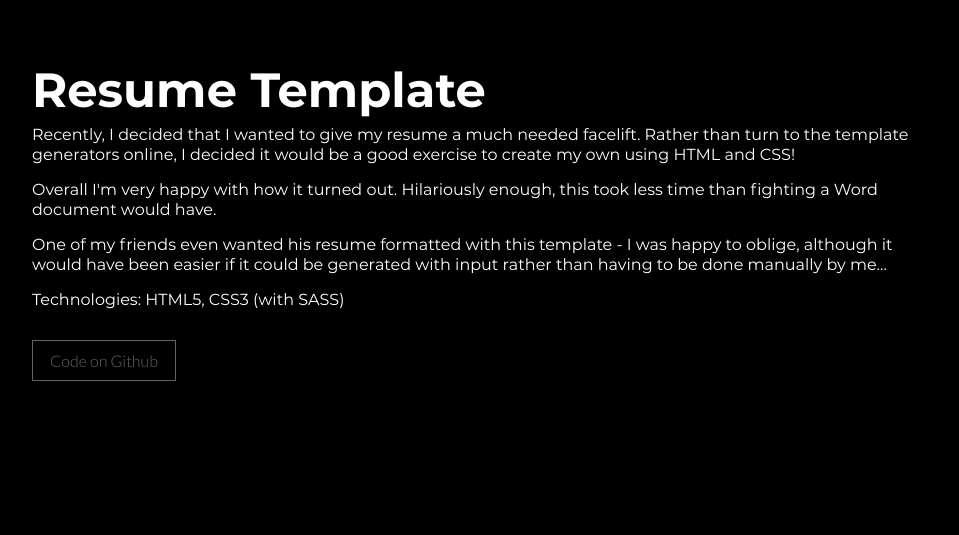
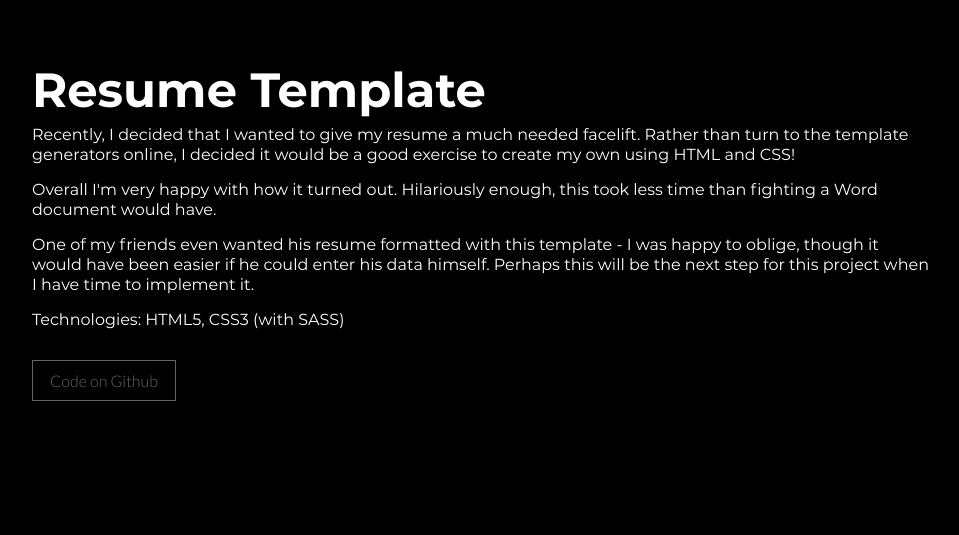
Before and after one commit to SwiftSwaff/portfolio, a PHP site: page /overviews/resume_template in a window 1280 px wide. Shown: the part 60-595 px from the top of the page, without its empty margins (158-1117 px from the left). Run offline with PHP 8.4, Linux system fonts and the light colour scheme.

Commit message:
Cleaned up grammar on last sentence of resume template overview page

```diff
--- a/pages/overviews/resume_template.php
+++ b/pages/overviews/resume_template.php
@@ -3,7 +3,7 @@
         <h1>Resume Template</h1>
         <p>Recently, I decided that I wanted to give my resume a much needed facelift. Rather than turn to the template generators online, I decided it would be a good exercise to create my own using HTML and CSS!</p>
         <p>Overall I'm very happy with how it turned out. Hilariously enough, this took less time than fighting a Word document would have.</p>
-        <p>One of my friends even wanted his resume formatted with this template - I was happy to oblige, although it would have been easier if it could be generated with input rather than having to be done manually by me...</p>
+        <p>One of my friends even wanted his resume formatted with this template - I was happy to oblige, though it would have been easier if he could enter his data himself. Perhaps this will be the next step for this project when I have time to implement it.</p>
         <p>Technologies: HTML5, CSS3 (with SASS)</p>
         <div class="overview-options">
             <a class="btn" href="https://github.com/SwiftSwaff/resume_template" target="_blank">Code on Github</a>
```
